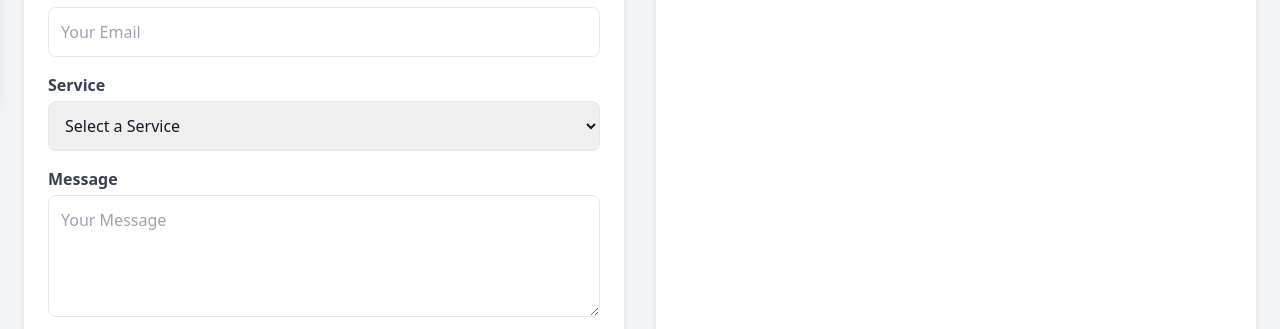
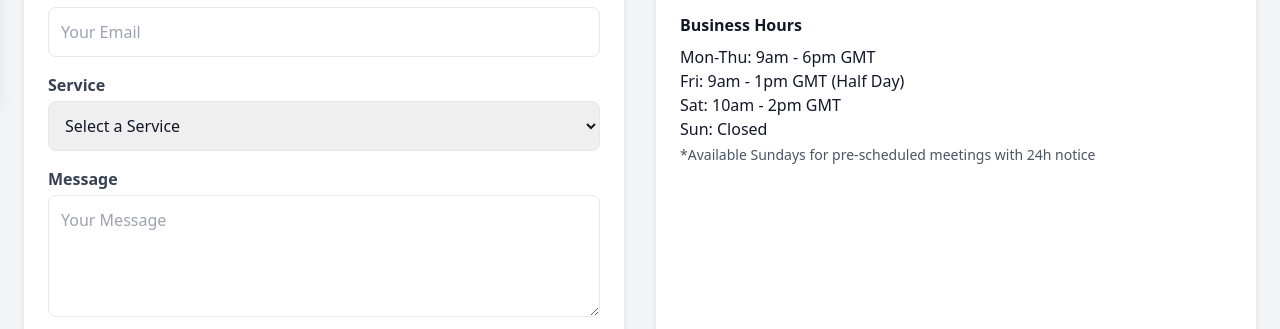
Before and after one commit to RaodotBilal/GoldfishSoftwareLabs, a plain HTML site: page Components/Contacts.html in a window 1280 px wide. Shown: the part 699-1028 px from the top of the page. Drawn offline with nearby package versions, Linux system fonts and the light colour scheme.

Commit message:
Update Contacts.html
added business hours

```diff
--- a/Components/Contacts.html
+++ b/Components/Contacts.html
@@ -188,6 +188,16 @@
                     <i class="fas fa-envelope text-blue-600 text-xl"></i>
                    <a href="mailto:info.goldfishsoftwarelabs@gmail.com" class="ml-2 text-lg">Goldfishsoftwarelabs</a>
                 </div>
+                <div class="mb-6">
+    <h3 class="font-bold mb-2">Business Hours</h3>
+    Mon-Thu: 9am - 6pm GMT<br>
+    Fri: 9am - 1pm GMT (Half Day)<br>
+    Sat: 10am - 2pm GMT<br>
+    Sun: Closed<br>
+    <div class="text-sm text-gray-600 mt-1">
+        *Available Sundays for pre-scheduled meetings with 24h notice
+    </div>
+</div>
             </div>
         </div>
     </section>
```
